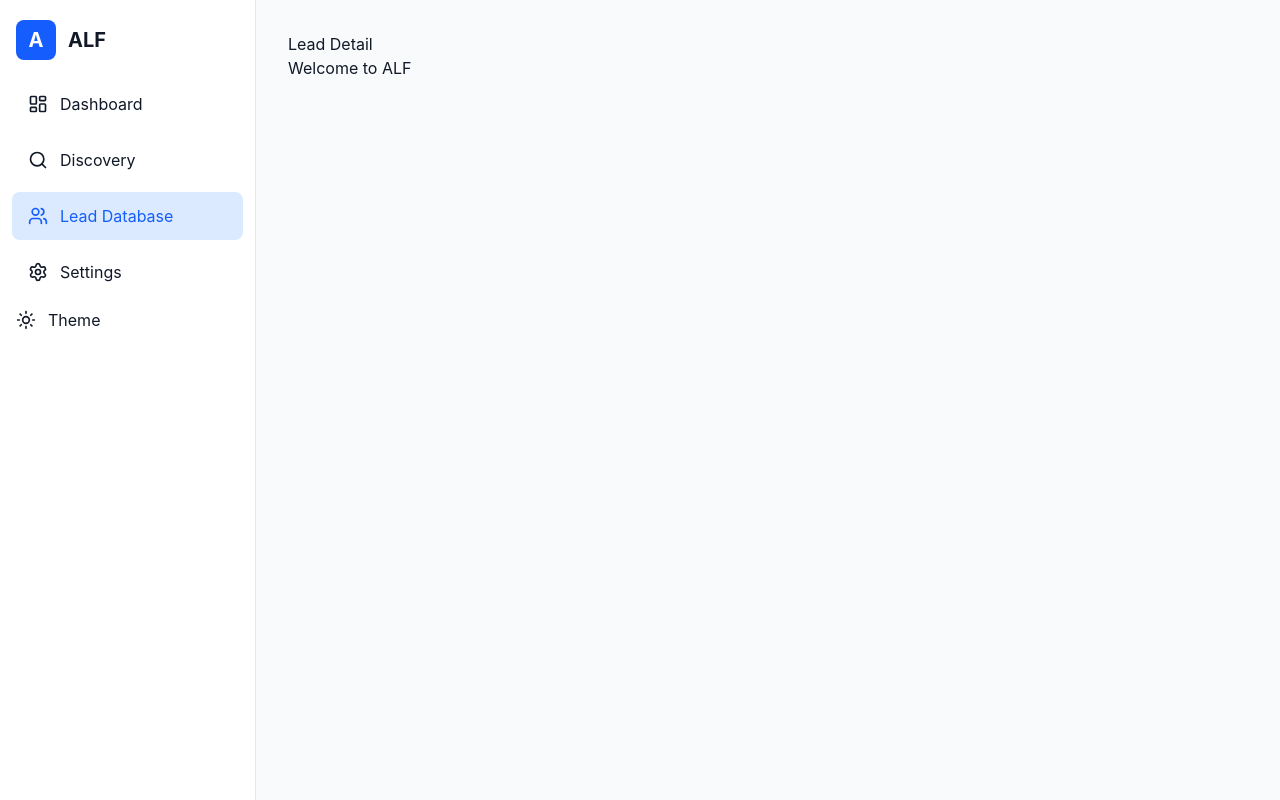
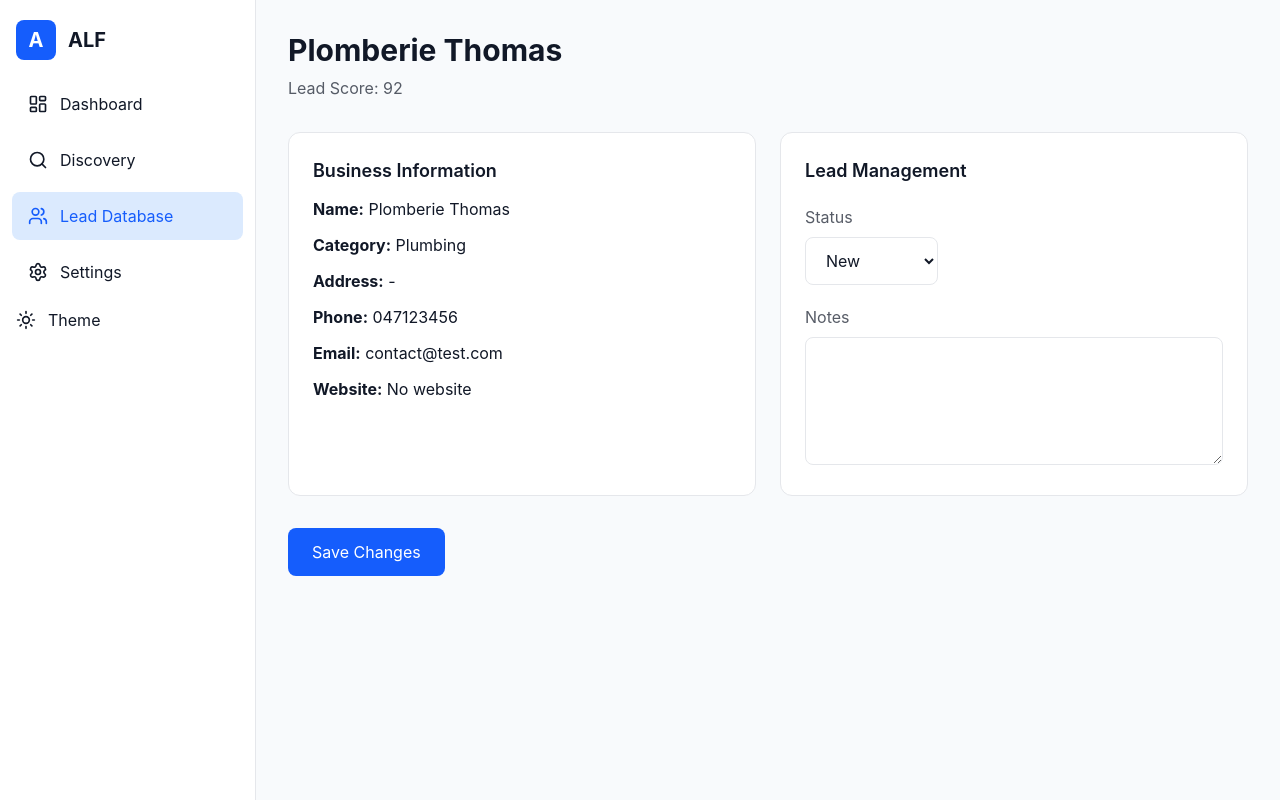
Before and after one commit to SiteSmithElias/ALF-auto-lead-finder, a React (Vite) app in the folder frontend/: page /leads/1 in a window 1280 px wide. Built offline with nearby package versions, Linux system fonts and the light colour scheme.

Commit message:
feat: add basic leads details page

```diff
--- /dev/null
+++ b/frontend/src/components/leads/LeadInfoCard.tsx
@@ -0,0 +1,33 @@
+import type { Lead } from "../../types/lead";
+
+export default function LeadInfoCard({ lead }: { lead: Lead }) {
+  return (
+    <div className="bg-[var(--surface)] border border-[var(--border)] rounded-xl p-6 space-y-3">
+      <h2 className="font-semibold text-lg">Business Information</h2>
+
+      <p>
+        <strong>Name:</strong> {lead.business}
+      </p>
+
+      <p>
+        <strong>Category:</strong> {lead.category}
+      </p>
+
+      <p>
+        <strong>Address:</strong> {lead.address || "-"}
+      </p>
+
+      <p>
+        <strong>Phone:</strong> {lead.phone || "-"}
+      </p>
+
+      <p>
+        <strong>Email:</strong> {lead.email || "-"}
+      </p>
+
+      <p>
+        <strong>Website:</strong> {lead.website || "No website"}
+      </p>
+    </div>
+  );
+}
--- /dev/null
+++ b/frontend/src/components/leads/LeadManagementCard.tsx
@@ -0,0 +1,52 @@
+import type { LeadStatus } from "../../types/lead";
+
+interface Props {
+  status: LeadStatus;
+  notes: string;
+  onStatusChange: (value: LeadStatus) => void;
+  onNotesChange: (value: string) => void;
+}
+
+export default function LeadManagementCard({
+  status,
+  notes,
+  onStatusChange,
+  onNotesChange,
+}: Props) {
+  return (
+    <div className="bg-[var(--surface)] border border-[var(--border)] rounded-xl p-6 space-y-5">
+      <h2 className="font-semibold text-lg">Lead Management</h2>
+
+      <div>
+        <label className="block mb-2 opacity-70">
+          Status
+        </label>
+
+        <select
+          value={status}
+          onChange={(e) => onStatusChange(e.target.value as LeadStatus)}
+          className="px-4 py-3 rounded-lg border border-[var(--border)] bg-[var(--surface)]"
+        >
+          <option value="NEW">New</option>
+          <option value="CONTACTED">Contacted</option>
+          <option value="REJECTED">Rejected</option>
+          <option value="CLIENT">Client</option>
+          <option value="UNKNOWN">Unknown</option>
+          <option value="IGNORE">Ignore</option>
+        </select>
+      </div>
+
+      <div>
+        <label className="block mb-2 opacity-70">
+          Notes
+        </label>
+
+        <textarea
+          value={notes}
+          onChange={(e) => onNotesChange(e.target.value)}
+          className="w-full min-h-32 px-4 py-3 rounded-lg border border-[var(--border)] bg-[var(--surface)]"
+        />
+      </div>
+    </div>
+  );
+}
--- a/frontend/src/pages/LeadDetail.tsx
+++ b/frontend/src/pages/LeadDetail.tsx
@@ -1,8 +1,51 @@
+import { useState } from "react";
+import LeadInfoCard from "../components/leads/LeadInfoCard";
+import LeadManagementCard from "../components/leads/LeadManagementCard";
+import type { LeadStatus } from "../types/lead";
+
 export default function LeadDetail() {
-    return (
-        <div>
-            <h1>Lead Detail</h1>
-            <p>Welcome to ALF</p>
-        </div>
-    );
+  const [status, setStatus] = useState<LeadStatus>("NEW");
+  const [notes, setNotes] = useState("");
+
+  const lead = {
+    id: 1,
+    business: "Plomberie Thomas",
+    category: "Plumbing",
+    phone: "047123456",
+    email: "contact@test.com",
+    website: "",
+    score: 92,
+    status,
+    hasWebsite: false,
+    discoveredAt: "2026-07-20",
+  };
+
+  return (
+    <div className="space-y-8">
+      <div>
+        <h1 className="text-3xl font-bold">
+          {lead.business}
+        </h1>
+
+        <p className="opacity-70 mt-2">
+          Lead Score: {lead.score}
+        </p>
+      </div>
+
+      <div className="grid grid-cols-2 gap-6">
+        <LeadInfoCard lead={lead} />
+
+        <LeadManagementCard
+          status={status}
+          notes={notes}
+          onStatusChange={setStatus}
+          onNotesChange={setNotes}
+        />
+      </div>
+
+      <button className="bg-blue-600 text-white px-6 py-3 rounded-lg">
+        Save Changes
+      </button>
+    </div>
+  );
 }
--- a/frontend/src/types/lead.ts
+++ b/frontend/src/types/lead.ts
@@ -11,10 +11,16 @@ export interface Lead {
     id:number;
     business:string;
     category:string;
+    address?:string;
     phone?:string;
     email?:string;
+    website?:string;
     score:number;
     status:LeadStatus;
+    notes?:string;
+    contactName?:string;
+    contactRole?:string;
+    contactPhone?:string;
     hasWebsite:boolean;
     discoveredAt:string;
 }
```
